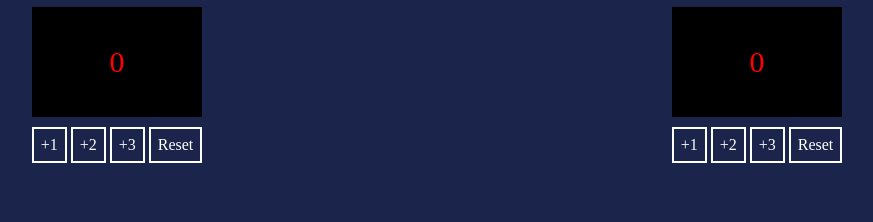
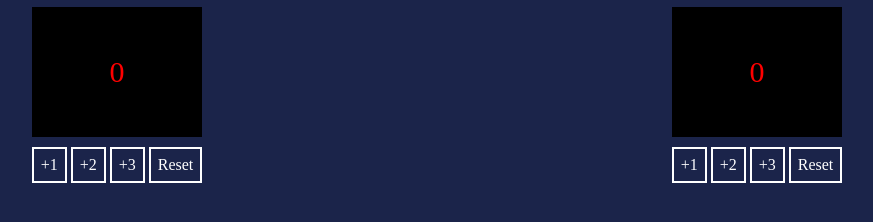
Before and after one commit to NathanielAvins/score-app, a plain HTML site: page index.html in a window 1280 px wide. Shown: the part 68-290 px from the top of the page, without its empty margins (203-1076 px from the left). Drawn offline with nearby package versions, Linux system fonts and the light colour scheme.

Commit message:
Fixed some styles

```diff
--- a/index.css
+++ b/index.css
@@ -10,6 +10,10 @@ h3 {
     margin-bottom: 0;
 }
 
+p {
+    margin: 0;
+}
+
 .container {
     display: flex;
     justify-content: space-around;
@@ -17,7 +21,7 @@ h3 {
 
 .score-card {
     background-color: #000;
-    padding: 10px;
+    padding: 50px;
     margin: 10px 0;
 }
 
```
